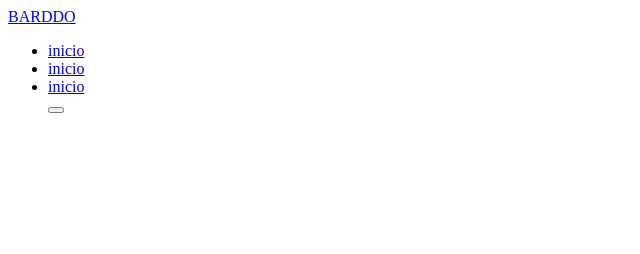
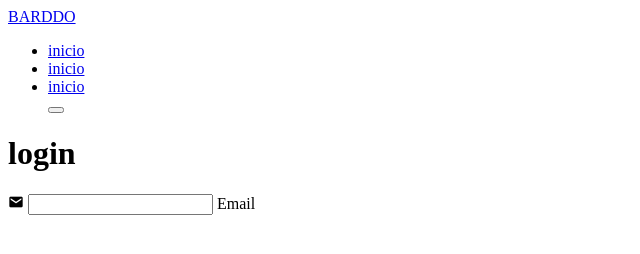
Before and after one commit to Bardodev05/pruebasconJs, a plain HTML site: page index.html in a window 1280 px wide. Shown: the whole page, without its empty margins (0-640 px from the left). Drawn offline with nearby package versions, Linux system fonts and the light colour scheme.

Commit message:
se agrego un contenedor y una fuente de iconos

```diff
--- a/index.html
+++ b/index.html
@@ -3,6 +3,7 @@
 <head>
     <meta charset="UTF-8">
     <meta name="viewport" content="width=device-width, initial-scale=1.0">
+    <link href='https://unpkg.com/boxicons@2.1.4/css/boxicons.min.css' rel='stylesheet'>
     <title>pagina login</title>
 </head>
 <body>
@@ -15,5 +16,19 @@
             <button type="button" class="btnlogin-popup"></button>
         </ul>
     </header>
+
+    <div class="container">
+        <div class="main-box login">
+            <h1>login</h1>
+            <form action="">
+                <div class="input-box">
+                    <spam class="icon"><i class='bx bxs-envelope'></i></spam>
+                    <input type="email" required>
+                    <label>Email</label>
+                </div>
+            </form>
+        </div>
+    </div>
+
 </body>
 </html>
```
